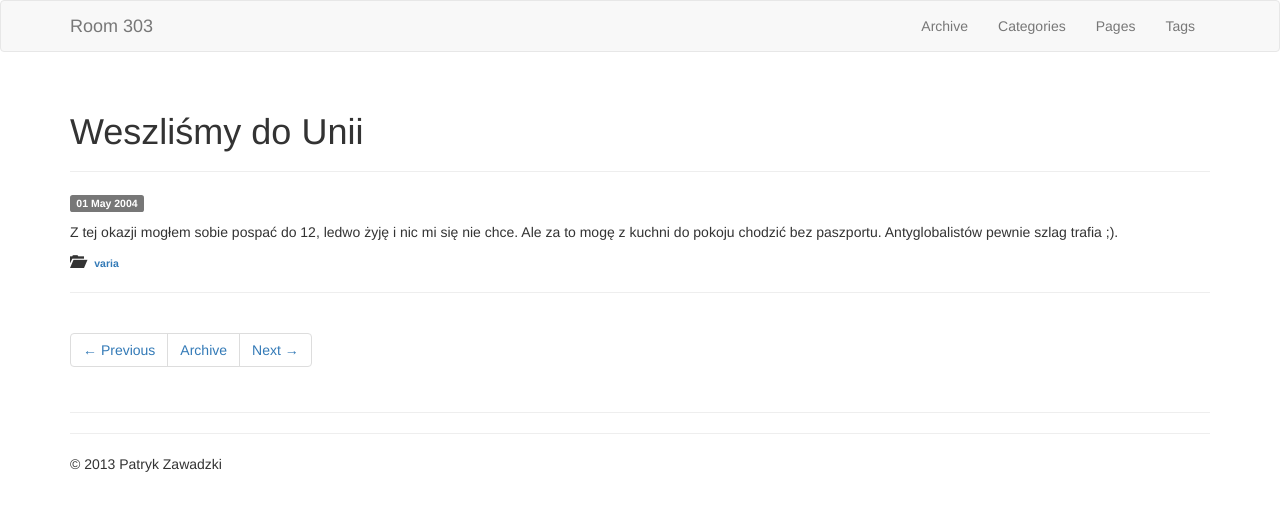
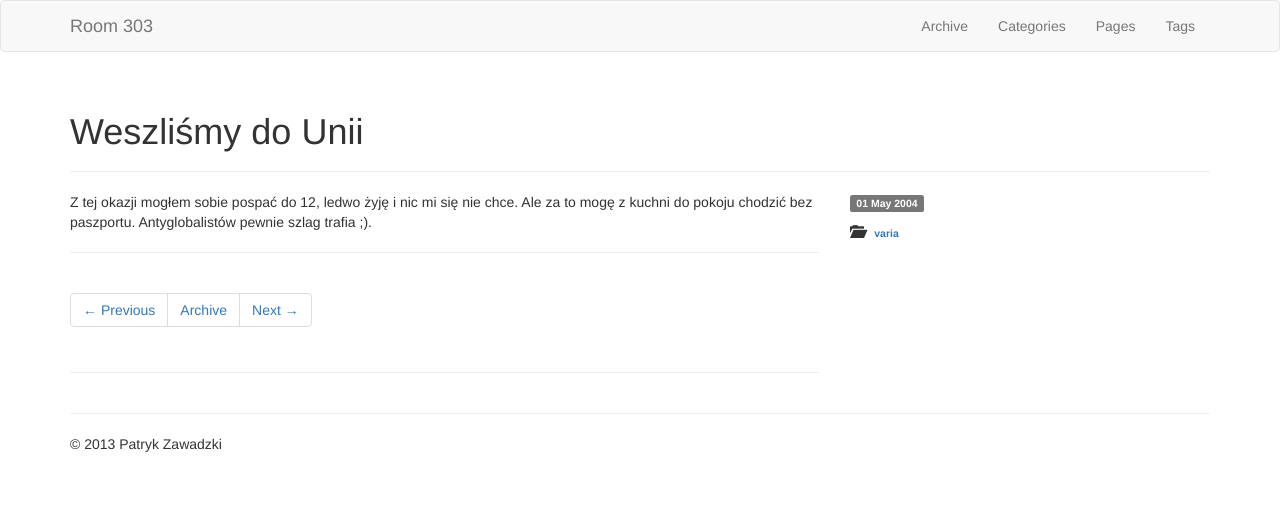
Before and after one commit to patrys/patrys.github.io, a Jekyll site: the page built from _posts/2004-05-01-7b2b612ccc4afffebff67b864f81e802.markdown, in a window 1280 px wide. Shown: the top 511 px of the page. Built offline with Jekyll 4.4.1, drawn with Linux system fonts in a browser that asks for light colours; nearby versions of some CDN libraries; comment, search, counter and statistics services are not loaded.

Commit message:
Improve layout

```diff
--- a/_config.yml
+++ b/_config.yml
@@ -1,6 +1,6 @@
 # This is the default format.
 # For more see: http://jekyllrb.com/docs/permalinks/
-permalink: /:categories/:year/:month/:day/:title
+permalink: /blog/:year/:month/:day/:title/
 
 exclude: [".rvmrc", ".rbenv-version", "README.md", "Rakefile", "changelog.md"]
 pygments: true
@@ -79,7 +79,7 @@ JB :
   # Set 'provider' to false to turn commenting off globally.
   #
   comments :
-    provider : googleplus
+    provider : custom
     disqus :
       short_name : jekyllbootstrap
     livefyre :
--- a/_includes/JB/comments
+++ b/_includes/JB/comments
@@ -1,5 +1,5 @@
 {% if site.JB.comments.provider and page.comments != false %}
-
+	<aside class="comments">
 		{% case site.JB.comments.provider %}
 		{% when "disqus" %}
 			{% include JB/comments-providers/disqus %}
@@ -9,10 +9,8 @@
 			{% include JB/comments-providers/intensedebate %}
 		{% when "facebook" %}
 			{% include JB/comments-providers/facebook %}
-{% when "googleplus" %}
-  {% include JB/comments-providers/googleplus %}
 		{% when "custom" %}
 			{% include custom/comments %}
 		{% endcase %}
-
+	</aside>
 {% endif %}
--- a/_includes/JB/comments-providers/googleplus
+++ /dev/null
@@ -1,7 +0,0 @@
-<div class="g-comments"
-    data-href="{{ site.production_url }}{{ page.url }}"
-    data-width="642"
-    data-first_party_property="BLOGGER"
-    data-view_type="FILTERED_POSTMOD">
-</div>
-<script src="https://apis.google.com/js/plusone.js"></script>
--- /dev/null
+++ b/_includes/custom/comments
@@ -0,0 +1 @@
+<div id="g-comments"></div>
--- a/_includes/themes/bootstrap/default.html
+++ b/_includes/themes/bootstrap/default.html
@@ -66,5 +66,21 @@
 		{% include JB/analytics %}
 		<script src="http://code.jquery.com/jquery-1.10.1.min.js"></script>
 		<script src="//netdna.bootstrapcdn.com/bootstrap/3.0.3/js/bootstrap.min.js"></script>
+		<script src="https://apis.google.com/js/platform.js">
+			{lang: 'pl', parsetags: 'explicit'}
+		</script>
+		<script type="text/javascript">
+			(function() {
+				$('.g-person').attr('data-width', $('.sidebar').width());
+				gapi.person.go();
+				gapi.comments.render('g-comments', {
+				    href: window.location,
+				    width: $('.comments').width(),
+				    first_party_property: 'BLOGGER',
+				    view_type: 'FILTERED_POSTMOD'
+				});
+				gapi.plusone.go();
+			})();
+		</script>
 	</body>
 </html>
--- a/_includes/themes/bootstrap/page.html
+++ b/_includes/themes/bootstrap/page.html
@@ -4,8 +4,6 @@
 	</div>
 
 	<div class="page-full">
-		<div class="span12">
-			{{ content }}
-		</div>
+		{{ content }}
 	</div>
 </article>
--- a/_includes/themes/bootstrap/post.html
+++ b/_includes/themes/bootstrap/post.html
@@ -3,13 +3,38 @@
 		<h1>{{ page.title }} {% if page.tagline %}<small>{{page.tagline}}</small>{% endif %}</h1>
 	</div>
 
-	<div class="post-full">
+	<div class="row">
+		<div class="col-sm-8">
+			<div class="content">
+				{{ content }}
+			</div>
+
+			<hr>
+
+			<nav>
+				<ul class="pagination">
+				{% if page.previous %}
+					<li class="prev"><a href="{{ BASE_PATH }}{{ page.previous.url }}" title="{{ page.previous.title }}">&larr; Previous</a></li>
+				{% else %}
+					<li class="prev disabled"><a>&larr; Previous</a></li>
+				{% endif %}
+					<li><a href="{{ BASE_PATH }}{{ site.JB.archive_path }}">Archive</a></li>
+				{% if page.next %}
+					<li class="next"><a href="{{ BASE_PATH }}{{ page.next.url }}" title="{{ page.next.title }}">Next &rarr;</a></li>
+				{% else %}
+					<li class="next disabled"><a>Next &rarr;</a>
+				{% endif %}
+				</ul>
+			</nav>
+
+			<hr>
+
+			{% include JB/comments %}
+		</div>
+		<div class="col-sm-4 sidebar">
 			<p>
 				<span class="label label-default">{{ page.date | date_to_long_string }}</span>
 			</p>
-		<div class="content">
-			{{ content }}
-		</div>
 
 			{% unless page.categories == empty %}
 				<p>
@@ -27,21 +52,7 @@
 				</p>
 			{% endunless %}
 
-		<hr>
-			<ul class="pagination">
-			{% if page.previous %}
-				<li class="prev"><a href="{{ BASE_PATH }}{{ page.previous.url }}" title="{{ page.previous.title }}">&larr; Previous</a></li>
-			{% else %}
-				<li class="prev disabled"><a>&larr; Previous</a></li>
-			{% endif %}
-				<li><a href="{{ BASE_PATH }}{{ site.JB.archive_path }}">Archive</a></li>
-			{% if page.next %}
-				<li class="next"><a href="{{ BASE_PATH }}{{ page.next.url }}" title="{{ page.next.title }}">Next &rarr;</a></li>
-			{% else %}
-				<li class="next disabled"><a>Next &rarr;</a>
-			{% endif %}
-			</ul>
-		<hr>
-		{% include JB/comments %}
+			<div class="g-person" data-width="250" data-href="//plus.google.com/+PatrykZawadzki" data-layout="landscape" data-showcoverphoto="false" data-rel="author"></div>
+		</div>
 	</div>
 </article>
--- a/_includes/themes/bootstrap/splash.html
+++ b/_includes/themes/bootstrap/splash.html
@@ -1,6 +1,7 @@
 <div class="jumbotron">
 	<h1>{{ page.title }}</h1>
 	{% if page.tagline %}<p>{{ page.tagline }}</p>{% endif %}
+	<div class="g-plusone" data-annotation="none" data-href="http://room-303.com/"></div>
 </div>
 
 <div class="page-full">
```
Lines whose indentation alone changed are shown as unchanged.
